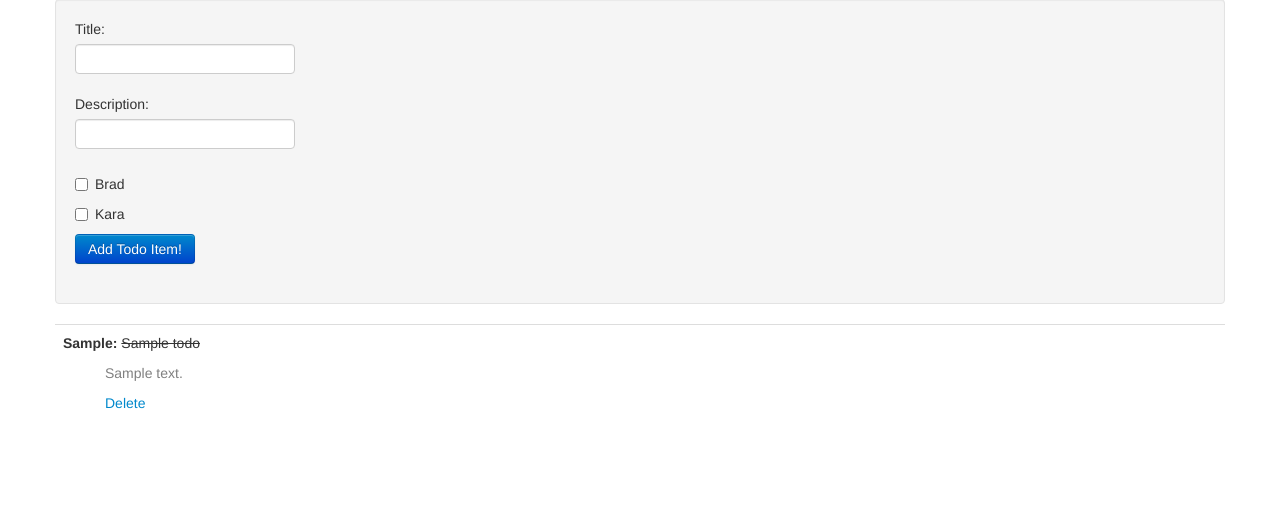
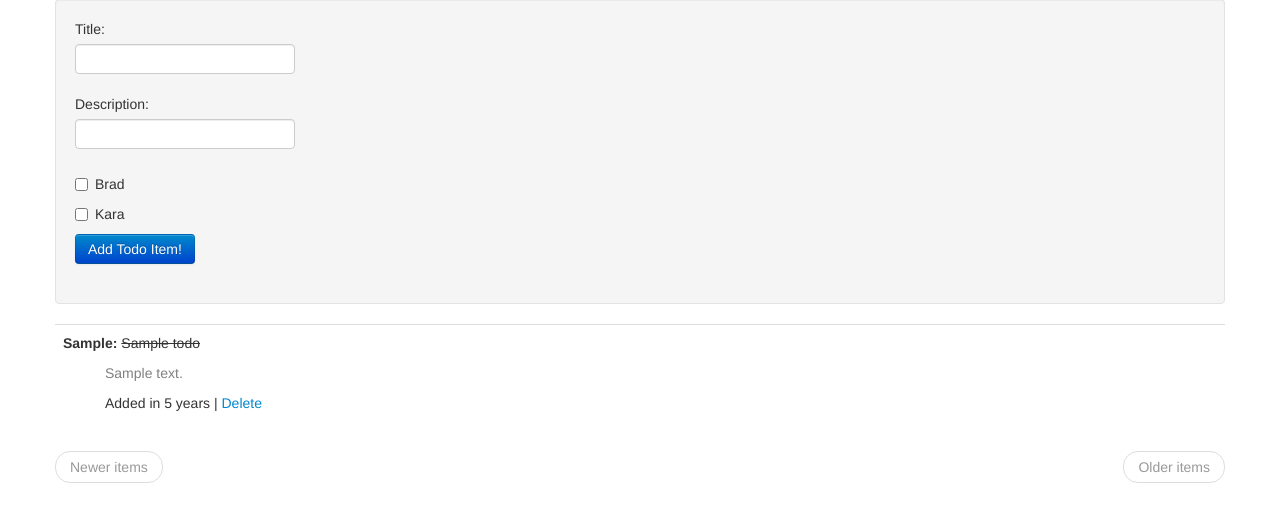
Before and after one commit to SlayterDev/statusboard, a Flask app: page /todolist in a window 1280 px wide. Shown: the part 63-585 px from the top of the page. Run offline with Flask 2, Linux system fonts and the light colour scheme; a user stored in the database is signed in; tables that the repository leaves empty hold one stand-in row (values such as "Sample post"); some libraries are stand-ins or nearby versions.

Commit message:
Added pagination, sorted the items, displayed age of item

```diff
--- a/app/__init__.py
+++ b/app/__init__.py
@@ -3,6 +3,7 @@ from flask import Flask
 from flask.ext.sqlalchemy import SQLAlchemy
 from flask.ext.login import LoginManager
 from config import basedir
+from .momentjs import momentjs
 
 app = Flask(__name__)
 app.config.from_object('config')
@@ -12,4 +13,6 @@ lm = LoginManager()
 lm.init_app(app)
 lm.login_view = 'login'
 
+app.jinja_env.globals['momentjs'] = momentjs
+
 from app import views, models
--- /dev/null
+++ b/app/momentjs.py
@@ -0,0 +1,19 @@
+from jinja2 import Markup
+
+class momentjs(object):
+	def __init__(self, timestamp):
+		self.timestamp = timestamp
+
+	def render(self, format):
+		return Markup("<script>\ndocument.write(moment(\"%s\").%s);\n</script>"
+						% (self.timestamp.strftime("%Y-%m-%dT%H:%M:%S Z"),
+							format))
+
+	def format(self, fmt):
+		return self.render("format(\"%s\")" % fmt)
+
+	def calendar(self):
+		return self.render("calendar()")
+
+	def fromNow(self):
+		return self.render("fromNow()")
--- a/app/templates/todo.html
+++ b/app/templates/todo.html
@@ -8,10 +8,15 @@
 			{{ todo.title }}
 			{% endif %}</p>
 			<p style="padding-left:3em; color: grey;">{{ todo.description }}</p>
-			<p style="padding-left:3em;"><a href="{{ url_for('delete', id=todo.id) }}">Delete </a>
+			<p style="padding-left:3em;">
+			Added {{ momentjs(todo.timestamp).fromNow() }} |
+
 			{% if not todo.done %}
-			| <a href="{{ url_for('markdone', id=todo.id) }}">Done</a></p>
+				<a href="{{ url_for('markdone', id=todo.id) }}">Done</a> |
 			{% endif %}
+				<a href="{{ url_for('delete', id=todo.id) }}">Delete </a>
+			</p>
+
 		</td>
 	</tr>
 </table>
--- a/app/templates/todolist-client.html
+++ b/app/templates/todolist-client.html
@@ -39,7 +39,19 @@
 		</div>
 	</form>
 </div>
-{% for todo in todos %}
+{% for todo in todos.items %}
 	{% include 'todo.html' %}
 {% endfor %}
+<ul class="pager">
+	{% if todos.has_prev %}
+	<li class="previous"><a href="{{ url_for('todolist', page=todos.prev_num) }}">Newer items</a></li>
+	{% else %}
+	<li class="previous disabled"><a href="#">Newer items</a></li>
+	{% endif %}
+	{% if todos.has_next %}
+	<li class="next"><a href="{{ url_for('todolist', page=todos.next_num) }}">Older items</a></li>
+	{% else %}
+	<li class="next disabled"><a href="#">Older items</a></li>
+	{% endif %}
+</ul>
 {% endblock %}
--- a/app/views.py
+++ b/app/views.py
@@ -2,6 +2,7 @@ from flask import render_template, flash, redirect, url_for, session, request, g
 from flask.ext.login import login_user, logout_user, current_user, login_required
 from app import app, db, lm
 from datetime import datetime
+from config import ITEMS_PER_PAGE
 from .forms import LoginForm, AddTodoForm
 from .models import Todo, User
 
@@ -55,9 +56,11 @@ def login():
 	return render_template('login.html', title='Login', form=form)
 
 @app.route('/todolist', methods=['GET', 'POST'])
+@app.route('/todolist/<int:page>', methods=['GET', 'POST'])
 @login_required
-def todolist():
-	todos = reversed(Todo.query.all())
+def todolist(page=1):
+	todos = Todo.query.order_by(Todo.timestamp.desc())
+	todos = todos.paginate(page, ITEMS_PER_PAGE, False)
 
 	form = AddTodoForm()
 	if form.validate_on_submit():
--- a/config.py
+++ b/config.py
@@ -7,3 +7,5 @@ SQLALCHEMY_MIGRATE_REPO = os.path.join(basedir, 'db_repository')
 
 WTF_CSRF_ENABLED = True
 SECRET_KEY = 'lets-do-the-fork-in-the-garbage-disposal'
+
+ITEMS_PER_PAGE = 3
--- a/run.py
+++ b/run.py
@@ -1,3 +1,3 @@
 #!flask/bin/python
 from app import app
-app.run(debug=True, port=8000)
+app.run(debug=True, port=8000, host='0.0.0.0')
```
